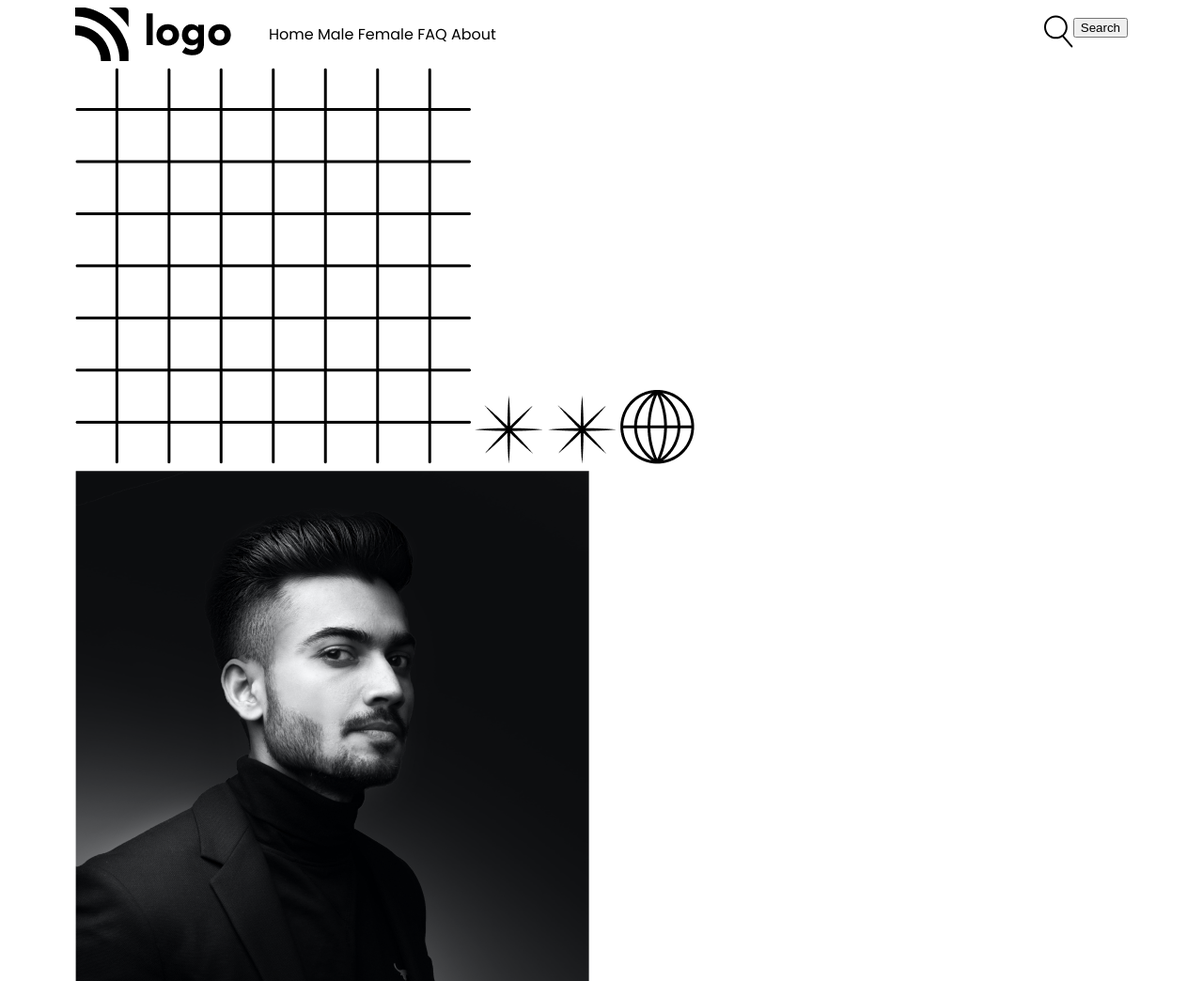
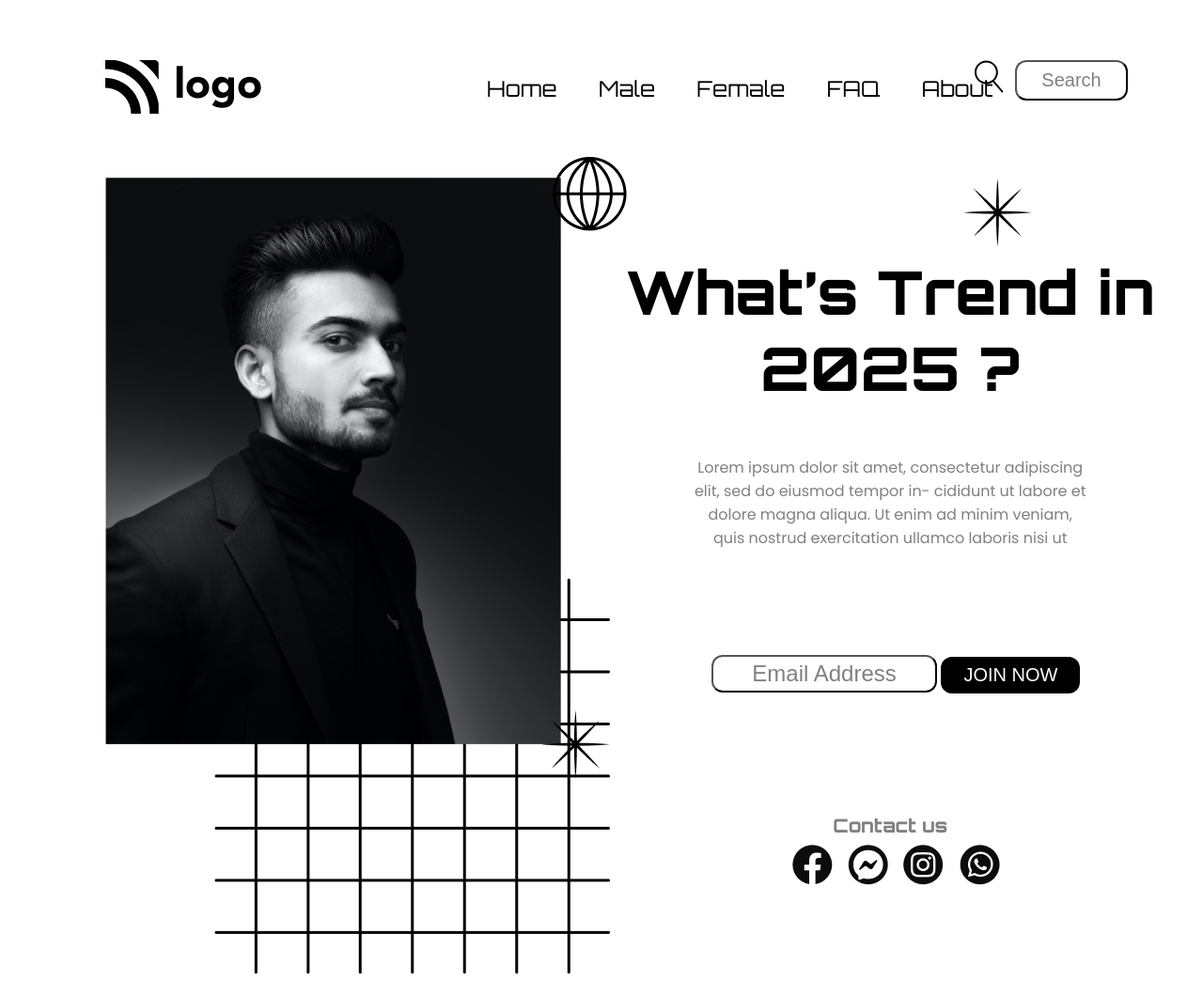
Before and after one commit to sunandasamanta/FSJS2.0, a plain HTML site: page HTML & CSS/Project06/index.html in a window 1280 px wide. Shown: the top 1044 px of the page at 94% size. Drawn offline with Linux system fonts and the light colour scheme.

Commit message:
Update style.css

```diff
--- a/HTML & CSS/Project06/style.css
+++ b/HTML & CSS/Project06/style.css
@@ -2,27 +2,136 @@
 /* You can only modify the CSS file */
 
 body {
-    margin-left: 5rem;
-    font-family: 'Poppins', sans-serif;
+    margin-left: 7rem;
+    font-family: "orbitron", sans-serif;
 }
+
 .navbar-container {
     display: flex;
+    margin: 4rem 4rem 4rem 0;
+    margin-bottom: 4rem;
 }
-.list {
 
+img[src="./assets/Logo.png"] {
+    margin-right: 10rem;
 }
+
 .list-item {
     display: inline;
+
+    font-size: 1.45rem;
+    margin-left: 2.5rem;
 }
+
+.list-item:hover {
+    text-decoration: underline;
+    cursor: pointer;
+    font-weight: bold;
+    font-size: 1.65rem;
+}
+
 .button-group {
     display: flex;
     position: absolute;
     right: 5rem;
-    top: 1rem;
 }
+
 .hero-container {
     position: relative;
 }
+
+.nav-button {
+    background-color: #fff;
+    color: grey;
+    font-size: 1.25rem;
+    width: 7.5rem;
+    padding: 0.5rem 1.5rem 0.5rem 1.5rem;
+    border-radius: 0.75rem;
+    margin-left: 0.75rem;
+    font-weight: 400;
+    font-size: 1.25rem;
+}
+
+.hero-container {
+    display: flex;
+    margin-top: 2rem;
+}
+
 .square {
+    position: absolute;
+    z-index: -1;
+    bottom: -12.5%;
+    left: 10%;
+}
 
+img[src="./assets/Image.png"] {
+    width: 95%;
 }
+
+.star {
+    position: absolute;
+    right: 15%;
+}
+
+.star:nth-child(2) {
+    position: absolute;
+    bottom: 15%;
+    left: 40%;
+}
+
+.globe {
+    position: absolute;
+    top: -3%;
+    left: 41%;
+}
+
+.hero-container-right {
+    text-align: center;
+    width: 60%;
+    margin-top: 1.75rem;
+}
+
+.hero-heading {
+    font-weight: 800;
+    font-size: 4rem;
+}
+
+.hero-description {
+    font-family: "Poppins", sans-serif;
+    color: grey;
+    width: 65%;
+    margin-left: auto;
+    margin-right: auto;
+    margin-bottom: 7rem;
+}
+
+.button-email {
+    width: 15rem;
+    background-color: #fff;
+    color: grey;
+    font-size: 1.5rem;
+    padding: 0.25rem 1.5rem 0.25rem 1.5rem;
+    border-radius: 0.75rem;
+    margin-left: 0.75rem;
+    font-weight: 400;
+}
+
+.button-join {
+    border-radius: 0.75rem;
+    background-color: #000;
+    color: #fff;
+    border: none;
+    font-size: 1.25rem;
+    padding: 0.5rem 1.5rem 0.5rem 1.5rem;
+}
+
+.contact-heading {
+    margin: 8rem 0 0.5rem 0;
+    font-weight: 800;
+    color: gray;
+    font-size: 1.25rem;
+}
+
+.icons span {
+    margin-left: 0.75rem;
+}
```
